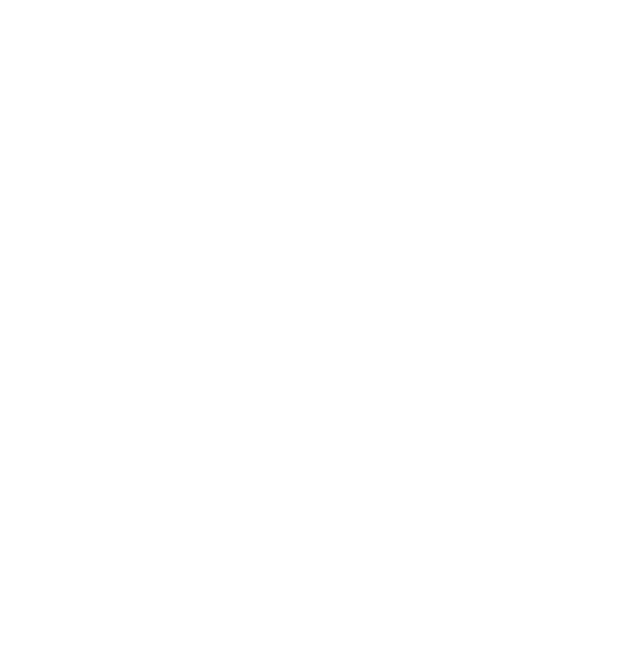
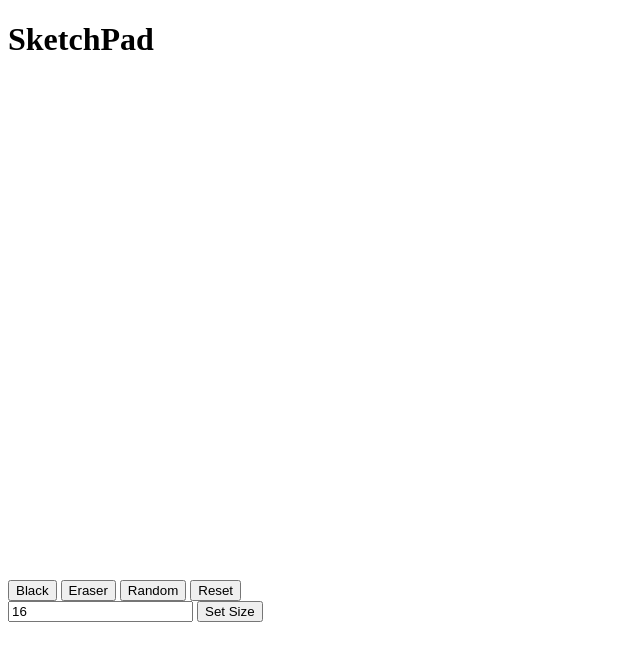
Before and after one commit to amirsinaalbekord/etchasketch, a plain HTML site: page index.html in a window 1280 px wide. Shown: the whole page, without its empty margins (0-640 px from the left). Drawn offline with Linux system fonts and the light colour scheme.

Commit message:
Grid interactivity complete

```diff
--- a/index.html
+++ b/index.html
@@ -5,10 +5,30 @@
     <meta name="viewport" content="width=device-width, initial-scale=1.0">
     <link rel="stylsheet" href="reset.css">
     <link rel="stylesheet" href="styles.css">
-    <script src="script.js"></script>
-    <title>Document</title>
+    <title>SketchPad</title>
 </head>
 <body>
-
+    <div class="flexContainer">
+        <div class="title"><h1>SketchPad</h1></div>
+        <div class="content">
+            <div class="board"></div>
+            <div class="buttons">
+                <button onclick="changeColor('black')">Black</button>
+                <button onclick="changeColor('white')">Eraser</button>
+                <button onclick="changeColor('random')">Random</button>
+                <button>Reset</button>
+            </div>
+            <div>
+                <input
+                    type="text"
+                    placeholder="Size of Board"
+                    value="16"
+                    onchange="changeSize(this.value)"
+                >
+                <button>Set Size</button>
+            </div>
+        </div>
+    </div>
 </body>
+<script src="script.js"></script>
 </html>
--- a/script.js
+++ b/script.js
@@ -0,0 +1,39 @@
+let color = 'black'
+function populateBoard(size) {
+    let board = document.querySelector(".board");
+    let squares = board.querySelectorAll("div");
+    squares.forEach((div) => div.remove());
+    board.style.gridTemplateColumns = `repeat(${size}, 1fr)`;
+    board.style.gridTemplateRows = `repeat(${size}, 1fr)`;
+
+    for(let i = 0; i < size ** 2; i++){
+        let square = document.createElement("div");
+        square.addEventListener('mouseover', colorSquare);
+        square.style.backgroundColor = "white";
+        board.insertAdjacentElement("beforeend", square);
+    }
+}
+
+populateBoard(16);
+
+function changeSize(input) {
+    if(input >= 1 || input <= 100) {
+        populateBoard(input);
+    }
+    else {
+        console.log("too many squares.")
+    }
+}
+
+function colorSquare() {
+    if(color === "rainbow") {
+        this.style.backgroundColor = `hsl(${Math.random() * 360}, 100%, 50%)`;
+    }
+    else {
+        this.style.backgroundColor = color;
+    }
+}
+
+function changeColor(choice) {
+    color = choice;
+}
--- a/styles.css
+++ b/styles.css
@@ -0,0 +1,5 @@
+.board {
+    width: 500px;
+    height: 500px;
+    display: grid;
+}
```
